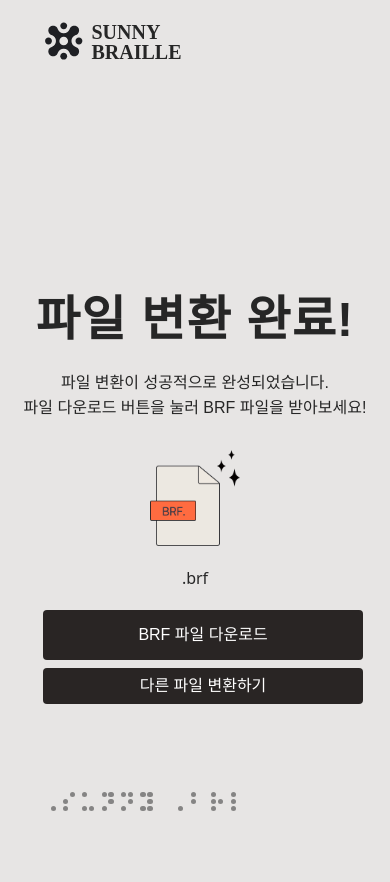
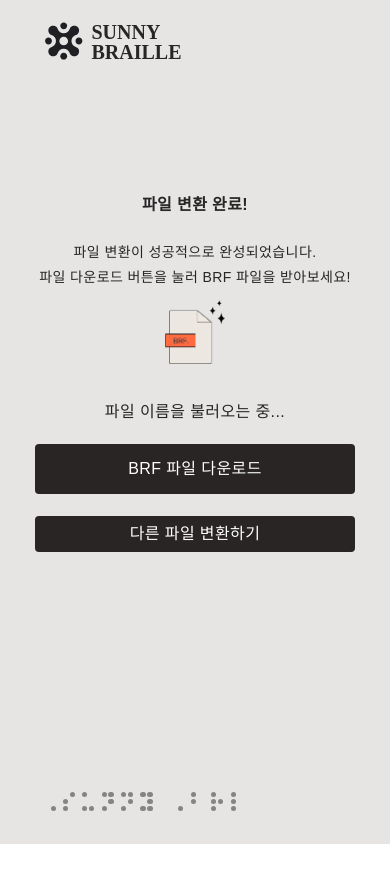
Before and after one commit to Sunflower-yonsei/Sunflower_FE, a React (Create React App) app in the folder my-app/: page /download in a window 390 px wide. Shown: the top 882 px of the page. After the commit the page ends 844 px from the top, so only its background shows below. Built offline with nearby package versions, Linux system fonts and the light colour scheme; a web font is replaced by a local one.

Commit message:
feat: updated UX
updated mobile UI balance
printing, downloading exactly the same file name with uploaded one

```diff
--- a/my-app/src/components/DownloadButton.tsx
+++ b/my-app/src/components/DownloadButton.tsx
@@ -2,6 +2,12 @@ import React from "react";
 import { useLocation } from "react-router-dom";
 import { useLanguage } from "../LanguageContext";
 import { useHighContrast } from "./HighContrastMode";
+
+function removeExtension(fileName: string): string {
+  const lastIndex = fileName.lastIndexOf('.');
+  if (lastIndex === -1) return fileName;
+  return fileName.substring(0, lastIndex);
+}
 
 const DownloadButton = () => {
   const location = useLocation();
@@ -17,24 +23,26 @@ const DownloadButton = () => {
   const downloadFile = async (fileId: string) => {
     try {
       const apiUrl = process.env.REACT_APP_API_URL;
-
-
+      const metadataResponse = await fetch(
+        `${apiUrl}/translations/${fileId}`
+      );
+      if (!metadataResponse.ok) {
+        throw new Error("Metadata not found on server");
+      }
+      const metadata = await metadataResponse.json();
+      const originalFileName = metadata.originalFileName;
+      if (!originalFileName) {
+        throw new Error("Original file name is missing");
+      }
 
       const fileResponse = await fetch(`${apiUrl}/translations/${fileId}`);
       if (!fileResponse.ok) {
         throw new Error("File not found on server");
       }
-
-      const filedata = await fileResponse.json();
-      const originalFileName = filedata.originalFileName;
-      if (!originalFileName) {
-        throw new Error("Original file name is missing");
-      }
-
       const blob = await fileResponse.blob();
       const url = window.URL.createObjectURL(blob);
       const a = document.createElement("a");
-      a.download = `${originalFileName}.brf`;
+      a.download = `${removeExtension(originalFileName)}.brf`;
       a.href = url;
       document.body.appendChild(a);
       a.click();
@@ -62,12 +70,12 @@ const DownloadButton = () => {
           isHighContrast
             ? "bg-yellow-300 hover:bg-yellow-600"
             : "bg-stone-800 hover:bg-stone-600"
-        } ml-4 mb-2 flex justify-center items-center hover:bg-neutral-600 transition duration-300 ease-in-out`}
+        } my-[10px] flex justify-center items-center hover:bg-neutral-600 transition duration-300 ease-in-out`}
       >
         <div
           className={`${textClassName} ${
             isHighContrast ? "text-stone-800" : "text-white"
-          } text-base font-medium  leading-none`}
+          } text-base font-medium leading-none`}
         >
           {language === "ko" ? "BRF 파일 다운로드" : "Download Brf"}
         </div>
--- /dev/null
+++ b/my-app/src/components/FileNameDisplay.tsx
@@ -0,0 +1,53 @@
+import React, { useState, useEffect } from "react";
+import axios from "axios";
+import { useLanguage } from "../LanguageContext";
+import { useHighContrast } from "./HighContrastMode";
+
+interface FileNameDisplayProps {
+  fileId: string | null;
+}
+
+const FileNameDisplay: React.FC<FileNameDisplayProps> = ({ fileId }) => {
+  const [fileName, setFileName] = useState<string>("");
+  const { language } = useLanguage();
+  const textClassName = language === "ko" ? "font-kor" : "font-eng";
+  const { isHighContrast } = useHighContrast();
+
+  useEffect(() => {
+    const fetchFileName = async () => {
+      if (!fileId) {
+        console.error("No file ID provided");
+        return;
+      }
+
+      try {
+        const apiUrl = process.env.REACT_APP_API_URL; // API 주소
+        const response = await axios.get(`${apiUrl}/translations/${fileId}`);
+        const originalFileName = response.data.originalFileName;
+
+        const fileNameWithoutExtension = originalFileName
+          .split(".")
+          .slice(0, -1)
+          .join(".");
+        setFileName(fileNameWithoutExtension);
+      } catch (error) {
+        console.error("파일 정보를 불러오는데 실패했습니다.", error);
+        setFileName("파일 정보 조회 실패");
+      }
+    };
+
+    fetchFileName();
+  }, [fileId]);
+
+  return (
+    <div
+      className={`${textClassName} ${
+        isHighContrast ? "text-yellow-300" : "text-neutral-800"
+      } text-center text-base font-normal my-[10px]`}
+    >
+      {fileName ? `${fileName}.brf` : "파일 이름을 불러오는 중..."}
+    </div>
+  );
+};
+
+export default FileNameDisplay;
--- a/my-app/src/components/NewFileUploadButton.tsx
+++ b/my-app/src/components/NewFileUploadButton.tsx
@@ -19,7 +19,7 @@ const NewFileUpload = () => {
               isHighContrast
                 ? "bg-yellow-300 hover:bg-yellow-600"
                 : "bg-stone-800 hover:bg-stone-600"
-            } ml-4 rounded justify-center items-center gap-2.5 inline-flex transition duration-300 ease-in-out`}
+            } rounded justify-center items-center gap-2.5 inline-flex transition duration-300 ease-in-out`}
           >
             <div
               className={`${textClassName} ${
--- a/my-app/src/pages/ConvertPage.tsx
+++ b/my-app/src/pages/ConvertPage.tsx
@@ -43,18 +43,26 @@ const ConvertPage = () => {
           isMobile ? "px-4" : "w-1/2"
         } h-auto m-auto align-middle flex flex-col items-center justify-center`}
       >
-        <div className="w-auto h-auto align-middle my-[180px]">
+        <div
+          className={`w-auto h-auto align-middle ${
+            isMobile ? "my-[100px]" : "my-[180px]"
+          }`}
+        >
           <div
             className={`${textClassName} ${
               isHighContrast ? "text-yellow-300" : "text-neutral-800"
-            }  m-auto text-center text-5xl font-semibold leading-[60px] tracking-wide`}
+            }  m-auto text-center ${
+              isMobile ? "text-base" : "text-5xl"
+            } font-bold leading-[60px] tracking-wide`}
           >
             {language === "ko" ? "파일 변환하기" : "Convert File"}
           </div>
           <div
             className={`${textClassName} ${
               isHighContrast ? "text-yellow-300" : "text-neutral-800"
-            } my-[20px] text-center text-base font-normal leading-[25px]`}
+            } text-center ${
+              isMobile ? "text-sm my-[5px]" : "text-base my-[20px]"
+            } font-normal leading-[25px]`}
           >
             {language === "ko" ? (
               <>
@@ -72,7 +80,11 @@ const ConvertPage = () => {
               </>
             )}
           </div>
-          <div className="w-[90px] h-[130px] m-auto my-[30px] relative">
+          <div
+            className={`${
+              isMobile ? "w-[60px] h-[80px]" : "w-[90px] h-[130px]"
+            } m-auto my-[30px] relative`}
+          >
             <img src="/img/uploadfile.png" alt="Upload File" />
           </div>
           <div className="w-auto h-auto my-[40px]">
--- a/my-app/src/pages/DownloadPage.tsx
+++ b/my-app/src/pages/DownloadPage.tsx
@@ -1,5 +1,4 @@
 import React, { useEffect, useState } from "react";
-import axios from "axios";
 import { useMediaQuery } from "react-responsive";
 import BrailleDeco from "../components/BrailleDeco";
 import NavBar from "../components/NavBar";
@@ -8,6 +7,7 @@ import DownloadButton from "../components/DownloadButton";
 import { useLanguage } from "../LanguageContext";
 import { useHighContrast } from "../components/HighContrastMode";
 import { useLocation } from "react-router-dom";
+import FileNameDisplay from "../components/FileNameDisplay";
 
 function useQuery() {
   return new URLSearchParams(useLocation().search);
@@ -20,37 +20,20 @@ const DownloadPage = () => {
   const { language } = useLanguage();
   const textClassName = language === "ko" ? "font-kor" : "font-eng";
   const { isHighContrast } = useHighContrast();
-  const [fileName, setFileName] = useState("");
-  const [announcement, setAnnouncement] = useState('');
-
+  const [announcement, setAnnouncement] = useState("");
 
   // Screen Reader Message Setting
   useEffect(() => {
-    const message = language === 'ko' ? '변환이 완료되었습니다' : 'Conversion Completed';
+    const message =
+      language === "ko" ? "변환이 완료되었습니다" : "Conversion Completed";
     setAnnouncement(message);
 
     const timer = setTimeout(() => {
-      setAnnouncement('');
+      setAnnouncement("");
     }, 1000);
 
     return () => clearTimeout(timer);
   }, [language]);
-
-  // Catching Error
-  useEffect(() => {
-    const fetchFileInfo = async () => {
-      if (fileId) {
-        try {
-          const response = await axios.get(`/translations/${fileId}`);
-          setFileName(response.data.originalFileName);
-        } catch (error) {
-          console.error("파일 정보를 불러오는데 실패했습니다.", error);
-        }
-      }
-    };
-
-    fetchFileInfo();
-  }, [fileId]);
 
   return (
     <div className={`w-full h-screen bg-stone-200`}>
@@ -59,27 +42,37 @@ const DownloadPage = () => {
       </div>
       <NavBar />
       <div
-        className={`w-full h-screen flex items-center justify-center ${
-          isHighContrast ? "bg-black" : "bg-stone-200"
-        }`}
+        className={`content box w-full ${
+          isMobile ? "px-4" : "w-1/2"
+        } h-auto m-auto align-middle flex flex-col items-center justify-center`}
       >
         <div
-          className={`content box ${
-            isMobile ? "w-full px-4" : "w-1/2"
-          } h-auto flex flex-col items-center justify-center m-auto`}
+          className={`w-auto h-auto align-middle ${
+            isMobile ? "my-[100px]" : "my-[180px]"
+          }`}
         >
-          <div className="w-auto h-auto">
+          <div
+            className={`${textClassName} ${
+              isHighContrast ? "text-yellow-300" : "text-neutral-800"
+            }  m-auto text-center ${
+              isMobile ? "text-base" : "text-5xl"
+            } font-bold leading-[60px] tracking-wide`}
+          >
+            {language === "ko" ? "파일 변환 완료!" : "Convert Completed!"}
+          </div>
+          <div
+            className={`${textClassName} ${
+              isHighContrast ? "text-yellow-300" : "text-neutral-800"
+            } m-auto text-center ${
+              isMobile ? "text-base" : "text-5xl"
+            } font-bold leading-[60px] tracking-wide`}
+          >
             <div
               className={`${textClassName} ${
                 isHighContrast ? "text-yellow-300" : "text-neutral-800"
-              } m-auto text-center text-5xl font-semibold leading-[60px] tracking-wide`}
-            >
-              {language === "ko" ? "파일 변환 완료!" : "Convert Completed!"}
-            </div>
-            <div
-              className={`${textClassName} ${
-                isHighContrast ? "text-yellow-300" : "text-neutral-800"
-              } text-center my-[20px] text-base font-normal leading-[25px]`}
+              } text-center ${
+                isMobile ? "text-sm my-[5px]" : "text-base my-[20px]"
+              } font-normal leading-[25px]`}
             >
               {language === "ko" ? (
                 <>
@@ -95,17 +88,15 @@ const DownloadPage = () => {
                 </>
               )}
             </div>
-            <div className="w-[90px] h-[130px] m-auto my-[30px] relative">
+            <div
+              className={`${
+                isMobile ? "w-[60px] h-[80px]" : "w-[90px] h-[130px]"
+              } m-auto my-[10px] relative`}
+            >
               <img src="/img/complete.png" alt="Conversion Complete" />
-              <div
-                className={`text-center my-[20px] ${
-                  isHighContrast ? "text-yellow-300" : "text-neutral-800"
-                } text-base font-normal leading-[25px]`}
-              >
-                {`${fileName}.brf`}
-              </div>
             </div>
-            <div className="w-auto h-auto m-auto flex flex-col items-center justify-center">
+            <div className="w-auto h-auto m-auto flex flex-col items-center justify-center my-[10px]">
+              <FileNameDisplay fileId={fileId} />
               <DownloadButton />
               <NewFileUpload />
             </div>
--- a/my-app/src/pages/MainPage.tsx
+++ b/my-app/src/pages/MainPage.tsx
@@ -50,14 +50,14 @@ const MainPage = () => {
                 <div
                   className={`${textClassName} ${
                     isHighContrast ? "text-yellow-300" : "text-neutral-800"
-                  } text-6xl font-bold leading-[72px]`}
+                  } text-4xl font-bold leading-[72px]`}
                 >
                   SUNNY BRAILLE
                 </div>
                 <div
                   className={`${textClassName} ${
                     isHighContrast ? "text-yellow-300" : "text-neutral-800"
-                  } text-base mt-4`}
+                  } text-sm mt-4`}
                 >
                   {language === "ko"
                     ? "모바일에서도 최적의 경험을 제공합니다."
@@ -69,6 +69,32 @@ const MainPage = () => {
                 alt="Banner Logo"
                 className="absolute right-[-180px] bottom-[-100px] w-auto h-auto max-h-[300px] max-w-[300px] z-0"
               />
+              <div className="w-auto h-auto top-[350px] left-[150px] absolute">
+                <div
+                  className={`${textClassName} ${isHighContrast ? 'text-yellow-300': 'text-neutral-800'} w-[926px] text-xs font-normal leading-9`}
+                >
+                  {language === "ko" ? (
+                    <>
+                      Sunny Braille은 텍스트 뿐만 수식도 점역해 낼 수 있는
+                      수학에 특화된 점역 프로그램입니다.
+                      <br />
+                      해바라기 팀은 고객님이 쉽고 빠르게 원하는 교육 자료를
+                      점역하고 더 많은 교육 자료의 접근성을 높이려 노력하고
+                      있습니다.
+                    </>
+                  ) : (
+                    <>
+                      Sunny Braille is a transcription program specialized in
+                      mathematics that can transcribe not only text but also
+                      formulas.
+                      <br />
+                      The Sunflower team strives to quickly transcribe the
+                      educational materials you want and increase accessibility
+                      to more educational materials.
+                    </>
+                  )}
+                </div>
+              </div>
             </div>
           )}
 
@@ -124,12 +150,12 @@ const MainPage = () => {
           )}
         </div>
 
-        <div className="w-auto h-auto top-[80px] flex flex-col justify-center relative">
+        <div className={`w-auto h-auto ${isMobile ? "top-[80px]" : "top-[100px]"} flex flex-col justify-center relative`}>
           <ConvertPageRoutingButton />
           <div
             className={`${textClassName} text-center ${
               isHighContrast ? "text-yellow-300" : "text-neutral-800"
-            } text-base font-normal  my-[20px] leading-[37px]`}
+            } text-base ${isMobile ? "text-xs" : "text-base"} font-normal my-[20px] leading-[37px]`}
           >
             {language === "ko" ? (
               <>
```
